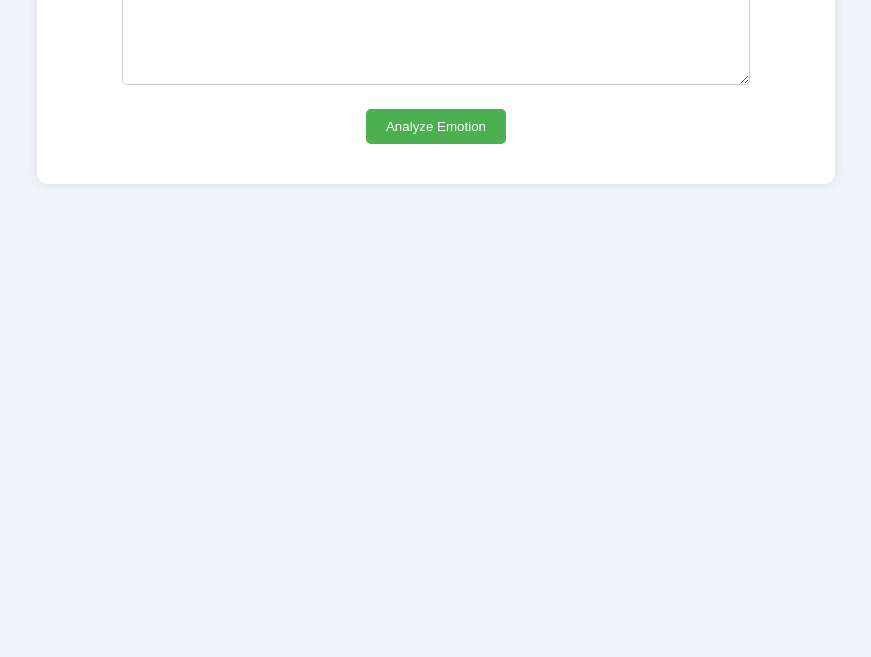
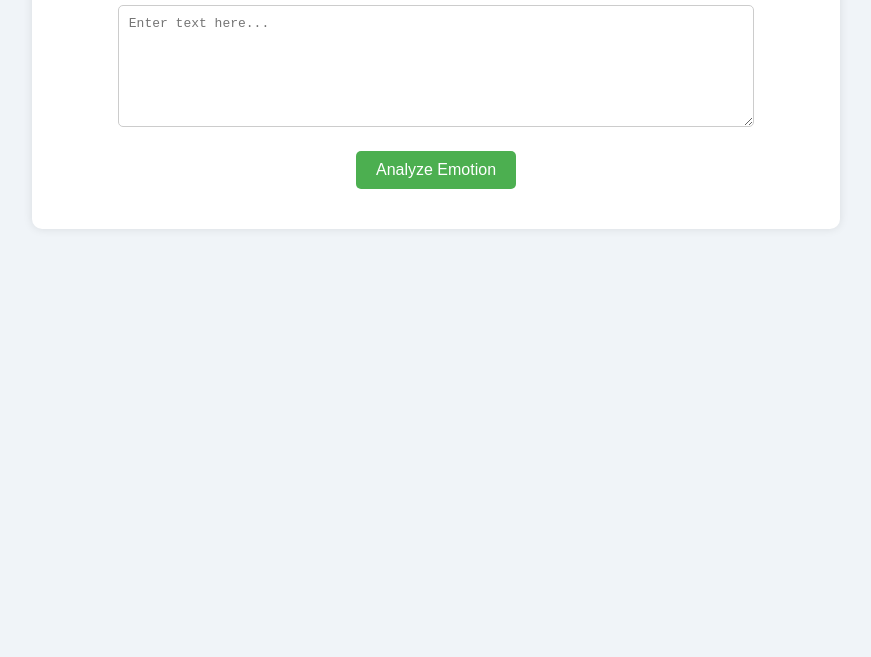
Before and after one commit to MAY-DAY-419/EMOTION.TRACKER, a plain HTML site: page index.html in a window 1280 px wide. Shown: the part 143-800 px from the top of the page, without its empty margins (204-1075 px from the left). Drawn offline with Linux system fonts and the light colour scheme.

Commit message:
Update style.css

```diff
--- a/style.css
+++ b/style.css
@@ -2,11 +2,13 @@ body {
     font-family: Arial, sans-serif;
     background-color: #f0f4f8;
     text-align: center;
+    margin: 0;
+    padding: 0;
 }
 
 .container {
     width: 60%;
-    margin: 0 auto;
+    margin: 50px auto;
     padding: 20px;
     background-color: #fff;
     border-radius: 10px;
@@ -25,6 +27,7 @@ textarea {
     padding: 10px;
     border-radius: 5px;
     border: 1px solid #ccc;
+    font-size: 1em;
 }
 
 button {
@@ -34,6 +37,7 @@ button {
     border: none;
     border-radius: 5px;
     cursor: pointer;
+    font-size: 1em;
 }
 
 button:hover {
@@ -54,7 +58,7 @@ button:hover {
 
 #loading {
     margin-top: 20px;
-    font-size: 1.5em;
+    font-size: 1.2em;
     color: #ff9900;
 }
 
```
